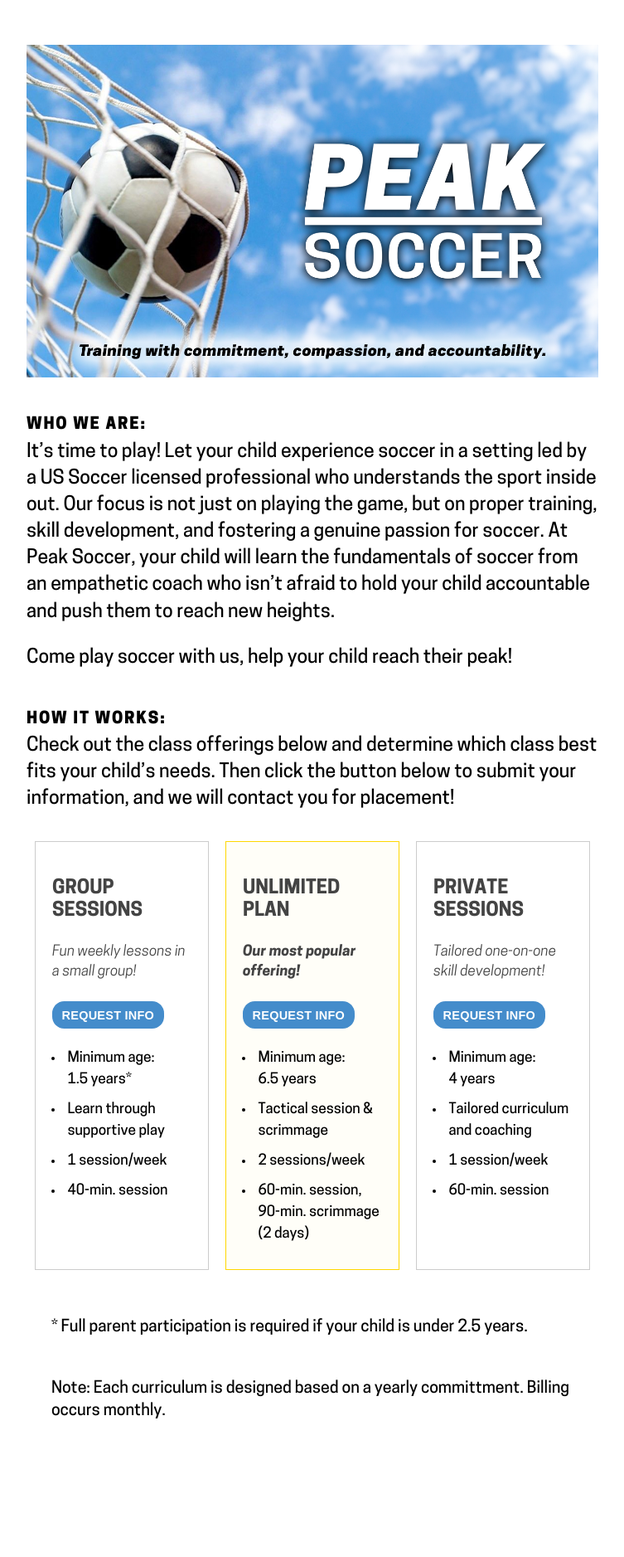
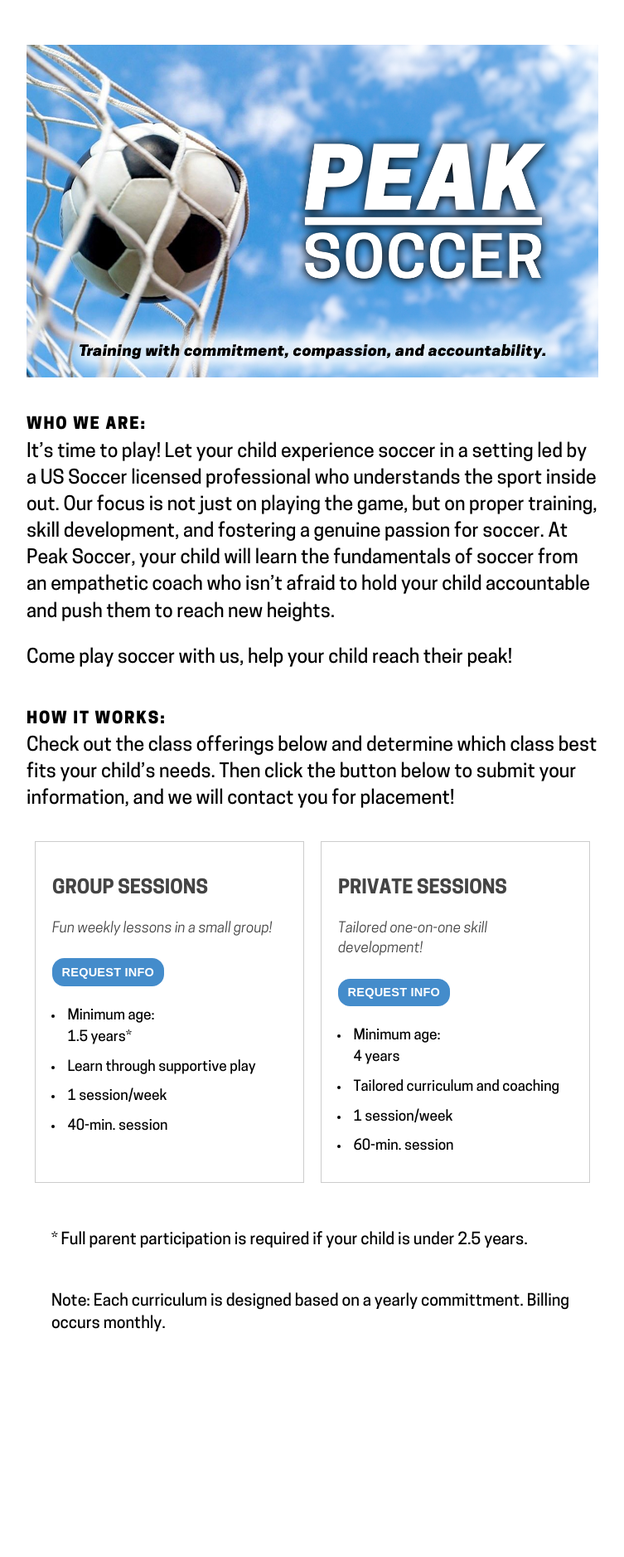
Before and after one commit to philphantastic/philphantastic.github.io, a Jekyll site: the page built from index.html, in a window 1280 px wide. Shown: the whole page at 83% size, without its empty margins (263-1016 px from the left). Built offline with Jekyll 4.4.1, drawn with Linux system fonts in a browser that asks for light colours; the list of posts is cut into pages by our own code; after the commit the page ends 1771 px from its top, so only the background shows below that.

Commit message:
Update index.html
deleted unlimited plan

```diff
--- a/index.html
+++ b/index.html
@@ -149,19 +149,6 @@ title: Home
 
     </div>
 
-    <div class="pricing-panel" style="background-color: #ffd70007; border-color: gold;">
-        <h2>UNLIMITED PLAN</h2>
-        <p style="font-style: italic;font-weight:600;">Our most popular offering!</p>
-        <button><a href="https://docs.google.com/forms/d/e/1FAIpQLSfIXr4-H_abrNfbYR_kdn7LglZaM0_7j03IGP2wfrRsBwNf6w/viewform">Request info</a></button>
-        <ul class="bulleted-list">
-            <li>Minimum age:<br>6.5 years</li>
-            <li>Tactical session & scrimmage</li>
-            <li>2 sessions/week</li>
-            <li>60-min. session, 90-min. scrimmage<br>(2 days)</li>
-         </ul>
-
-    </div>
-
     <div class="pricing-panel">
         <h2>PRIVATE SESSIONS </h2>
         <p style="font-style: italic;">Tailored one-on-one skill development!</p>
```
